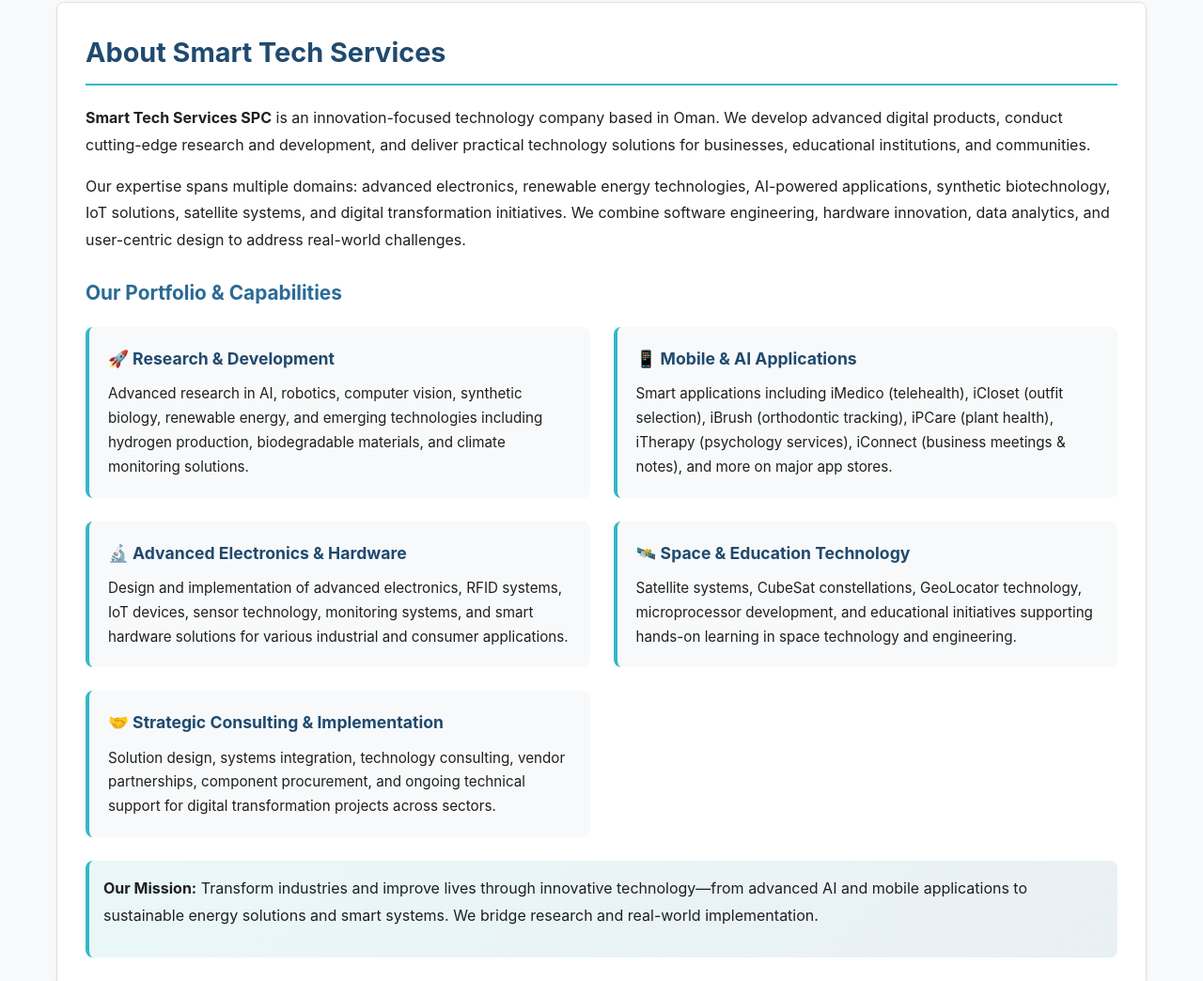
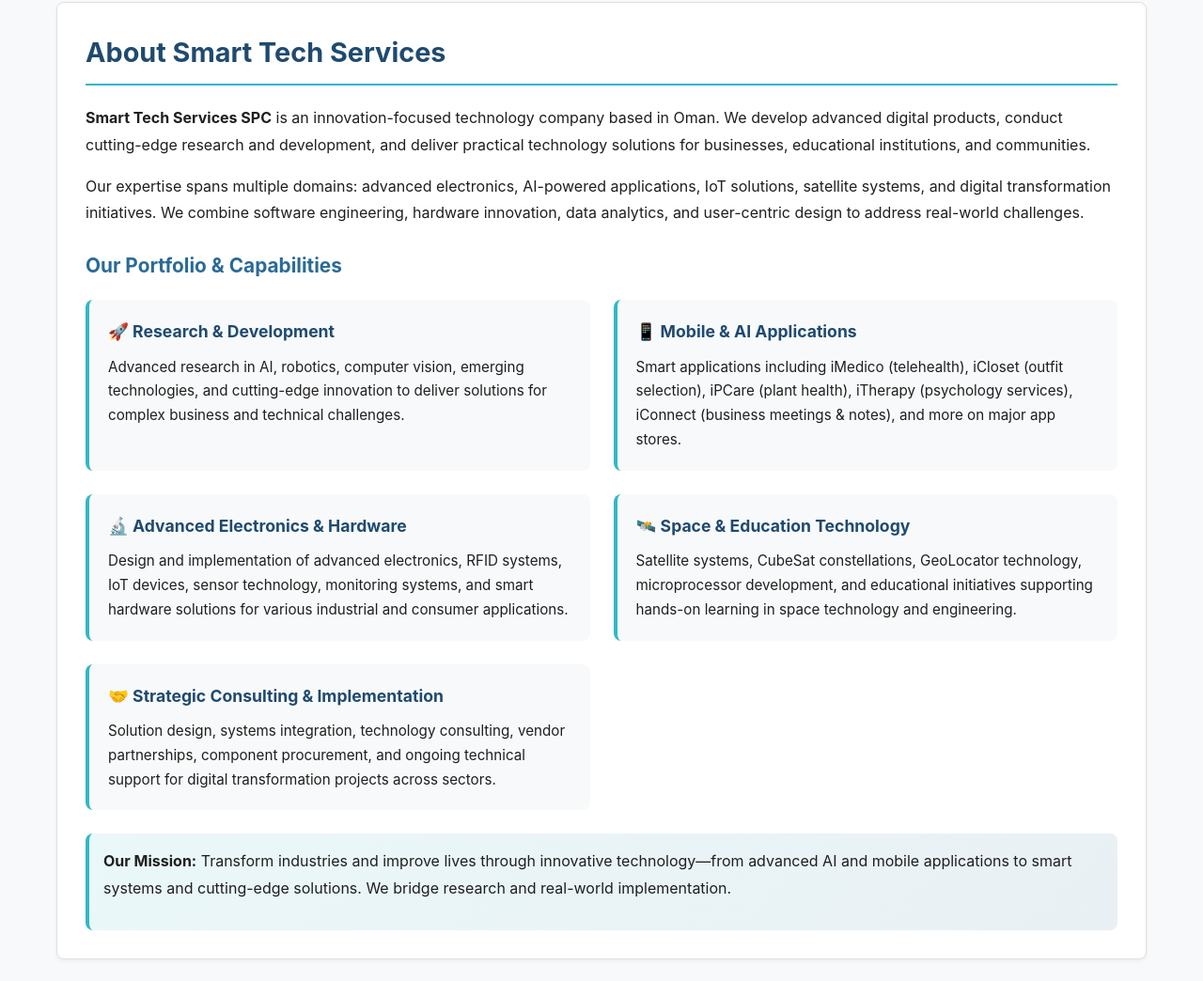
Before and after one commit to iSmartGCC/SmartTech, a plain HTML site: page index.html in a window 1280 px wide. Shown: the part 474-1518 px from the top of the page at 94% size. Drawn offline with Linux system fonts and the light colour scheme.

Commit message:
Add files via upload

```diff
--- a/index.html
+++ b/index.html
@@ -259,7 +259,7 @@
             <h2>About Smart Tech Services</h2>
             <p><strong>Smart Tech Services SPC</strong> is an innovation-focused technology company based in Oman. We develop advanced digital products, conduct cutting-edge research and development, and deliver practical technology solutions for businesses, educational institutions, and communities.</p>
 
-            <p>Our expertise spans multiple domains: advanced electronics, renewable energy technologies, AI-powered applications, synthetic biotechnology, IoT solutions, satellite systems, and digital transformation initiatives. We combine software engineering, hardware innovation, data analytics, and user-centric design to address real-world challenges.</p>
+            <p>Our expertise spans multiple domains: advanced electronics, AI-powered applications, IoT solutions, satellite systems, and digital transformation initiatives. We combine software engineering, hardware innovation, data analytics, and user-centric design to address real-world challenges.</p>
 
             <h3>Our Portfolio & Capabilities</h3>
 
@@ -267,14 +267,14 @@
                 <div class="grid-item">
                     <h4>🚀 Research & Development</h4>
                     <p>
-                        Advanced research in AI, robotics, computer vision, synthetic biology, renewable energy, and emerging technologies including hydrogen production, biodegradable materials, and climate monitoring solutions.
+                        Advanced research in AI, robotics, computer vision, emerging technologies, and cutting-edge innovation to deliver solutions for complex business and technical challenges.
                     </p>
                 </div>
 
                 <div class="grid-item">
                     <h4>📱 Mobile & AI Applications</h4>
                     <p>
-                        Smart applications including iMedico (telehealth), iCloset (outfit selection), iBrush (orthodontic tracking), iPCare (plant health), iTherapy (psychology services), iConnect (business meetings & notes), and more on major app stores.
+                        Smart applications including iMedico (telehealth), iCloset (outfit selection), iPCare (plant health), iTherapy (psychology services), iConnect (business meetings & notes), and more on major app stores.
                     </p>
                 </div>
 
@@ -301,7 +301,7 @@
             </div>
 
             <div class="highlight-box">
-                <p><strong>Our Mission:</strong> Transform industries and improve lives through innovative technology—from advanced AI and mobile applications to sustainable energy solutions and smart systems. We bridge research and real-world implementation.</p>
+                <p><strong>Our Mission:</strong> Transform industries and improve lives through innovative technology—from advanced AI and mobile applications to smart systems and cutting-edge solutions. We bridge research and real-world implementation.</p>
             </div>
         </div>
 
@@ -327,14 +327,12 @@
                 <span class="tag">IoT & V2X</span>
                 <span class="tag">Satellite Systems</span>
                 <span class="tag">RFID & NFC</span>
-                <span class="tag">Blockchain & Crypto</span>
                 <span class="tag">Climate Monitoring</span>
             </div>
 
             <h3 style="margin-top: 30px;">Strategic Initiatives</h3>
             <p>Major projects and innovation areas:</p>
             <div style="margin: 15px 0;">
-                <span class="tag">Virtual Power Plants</span>
                 <span class="tag">CubeSat Constellations</span>
                 <span class="tag">DDoS Mitigation</span>
                 <span class="tag">Tourism Payment Systems</span>
```
